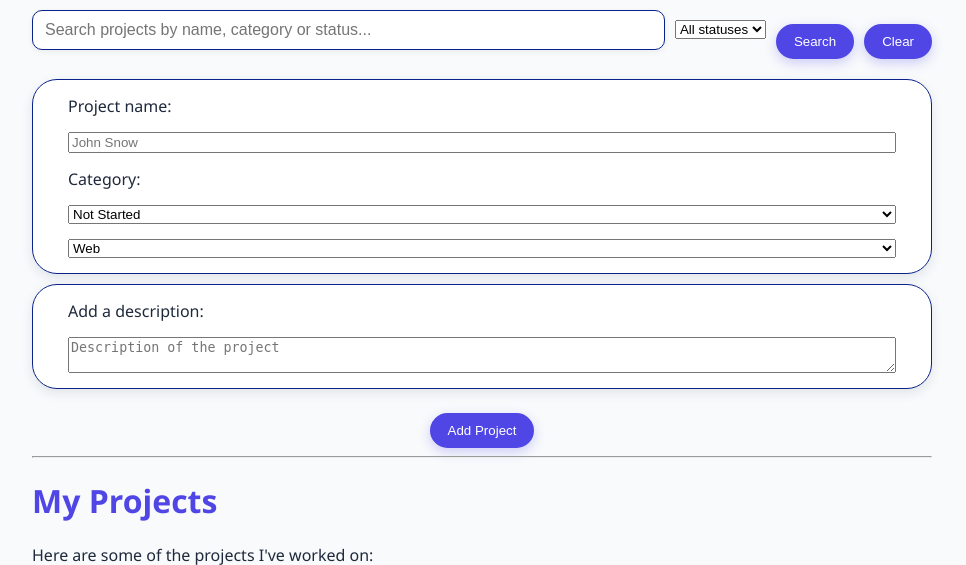
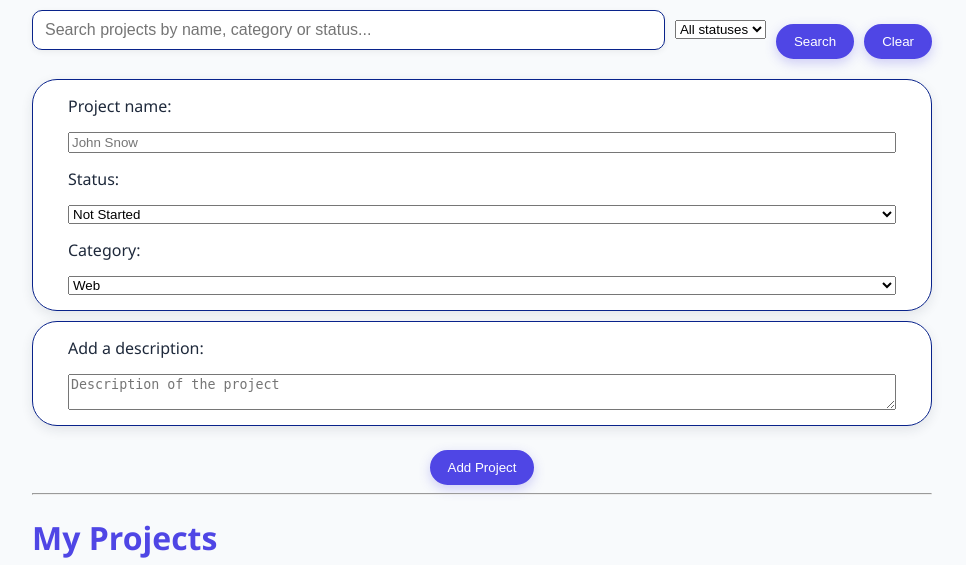
Before and after one commit to man-droid253/myproject, a Flask app: page /projects in a window 1280 px wide. Shown: the part 84-649 px from the top of the page, without its empty margins (158-1124 px from the left). Run offline with Flask 3, Linux system fonts and the light colour scheme; data that the repository does not hold is empty.

Commit message:
fixed bugs

```diff
--- a/app.py
+++ b/app.py
@@ -32,6 +32,17 @@ def init_db():
             )
             '''
         )
+
+        # CREATE TABLE does not update an older database, so add columns
+        # individually when someone opens a project made before these fields.
+        columns = {row['name'] for row in conn.execute('PRAGMA table_info(projects)')}
+        if 'category' not in columns:
+            conn.execute("ALTER TABLE projects ADD COLUMN category TEXT NOT NULL DEFAULT 'Learning'")
+        if 'status' not in columns:
+            conn.execute("ALTER TABLE projects ADD COLUMN status TEXT NOT NULL DEFAULT 'not started'")
+        if 'timestamp' not in columns:
+            conn.execute("ALTER TABLE projects ADD COLUMN timestamp DATETIME")
+            conn.execute("UPDATE projects SET timestamp = CURRENT_TIMESTAMP WHERE timestamp IS NULL")
 
 def highlight(text, query):
     if not text or not query:
@@ -175,7 +186,7 @@ def add_project():
 
     with get_db_connection() as conn:
         conn.execute(
-            "INSERT INTO projects (name, description, category, status) VALUES (?, ?, ?, ?)",
+            "INSERT INTO projects (name, description, category, status, timestamp) VALUES (?, ?, ?, ?, CURRENT_TIMESTAMP)",
             (project_name, project_description, project_category, project_status),
         )
 
--- a/static/search.js
+++ b/static/search.js
@@ -26,6 +26,7 @@ function highlightElement(el, query) {
 function searchProjects() {
   const raw = (document.getElementById('search-input').value || '').trim();
   const searchQuery = raw.toLowerCase();
+  const selectedStatus = (document.getElementById('filter-status')?.value || '').toLowerCase();
   const cards = document.querySelectorAll('.project-card');
 
   cards.forEach(card => {
@@ -37,7 +38,9 @@ function searchProjects() {
     const status = statusEl ? (statusEl.dataset.original || statusEl.textContent).toLowerCase() : '';
     const category = categoryEl ? (categoryEl.dataset.original || categoryEl.textContent).toLowerCase() : '';
 
-    const matched = !searchQuery || title.includes(searchQuery) || status.includes(searchQuery) || category.includes(searchQuery);
+    const matchesSearch = !searchQuery || title.includes(searchQuery) || status.includes(searchQuery) || category.includes(searchQuery);
+    const matchesStatus = !selectedStatus || status === selectedStatus;
+    const matched = matchesSearch && matchesStatus;
 
     if (matched) {
       card.classList.remove('is-hidden');
--- a/templates/projects.html
+++ b/templates/projects.html
@@ -26,12 +26,13 @@
    <div class="form-group">
     <label for="project-add">Project name:</label>
     <input type="text" id="project-add" name="project-add" placeholder="John Snow" required>
-    <label for="project-category">Category:</label>
+    <label for="status">Status:</label>
     <select id="status" name="status">
       <option value="not started">Not Started</option>
       <option value="in progress">In Progress</option>
       <option value="completed">Completed</option>
     </select>
+    <label for="project-category">Category:</label>
     <select id="project-category" name="project-category">
       <option value="Web">Web</option>
       <option value="Python">Python</option>
```
Also changed, not shown: templates/edit_project.html (+7 -0 lines).
